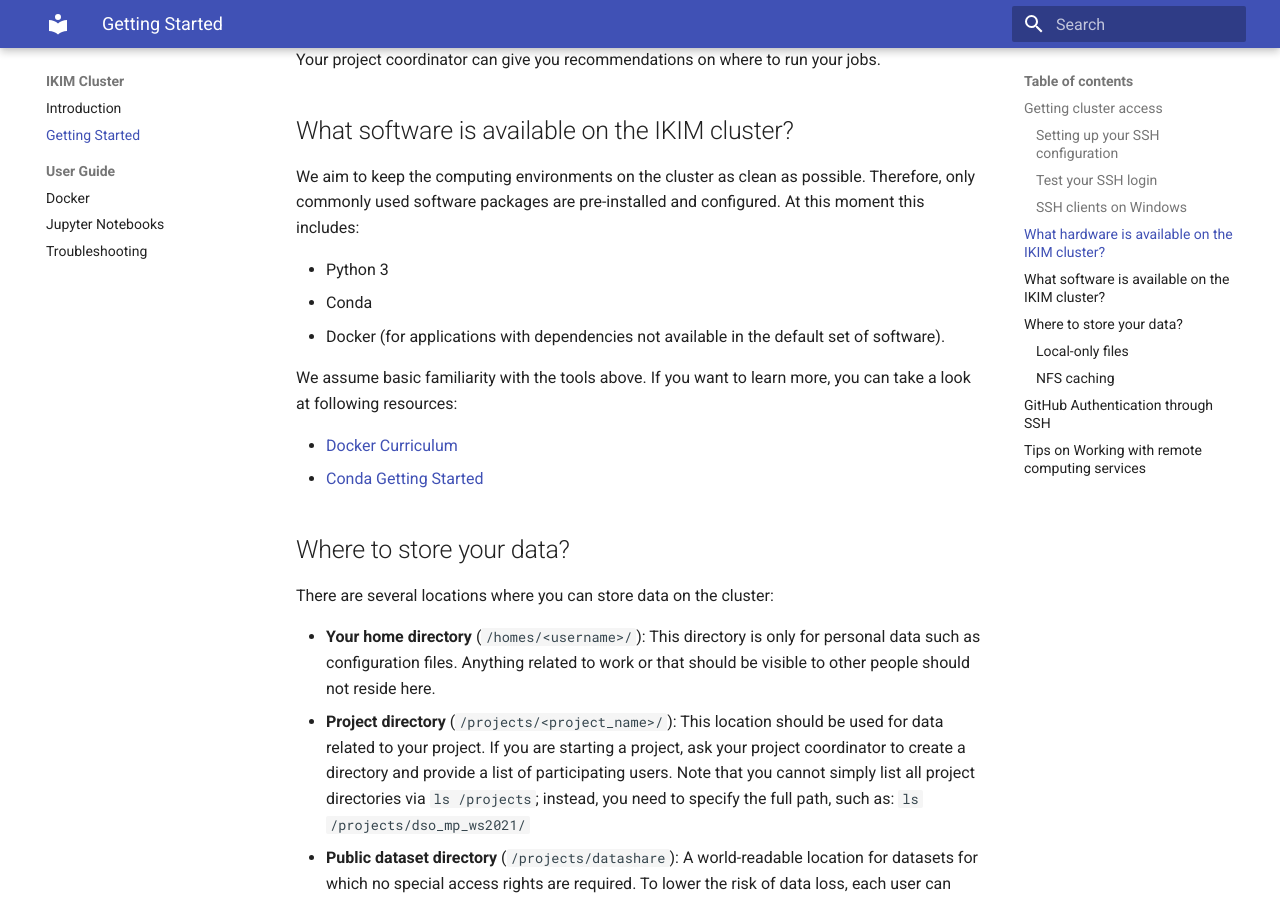
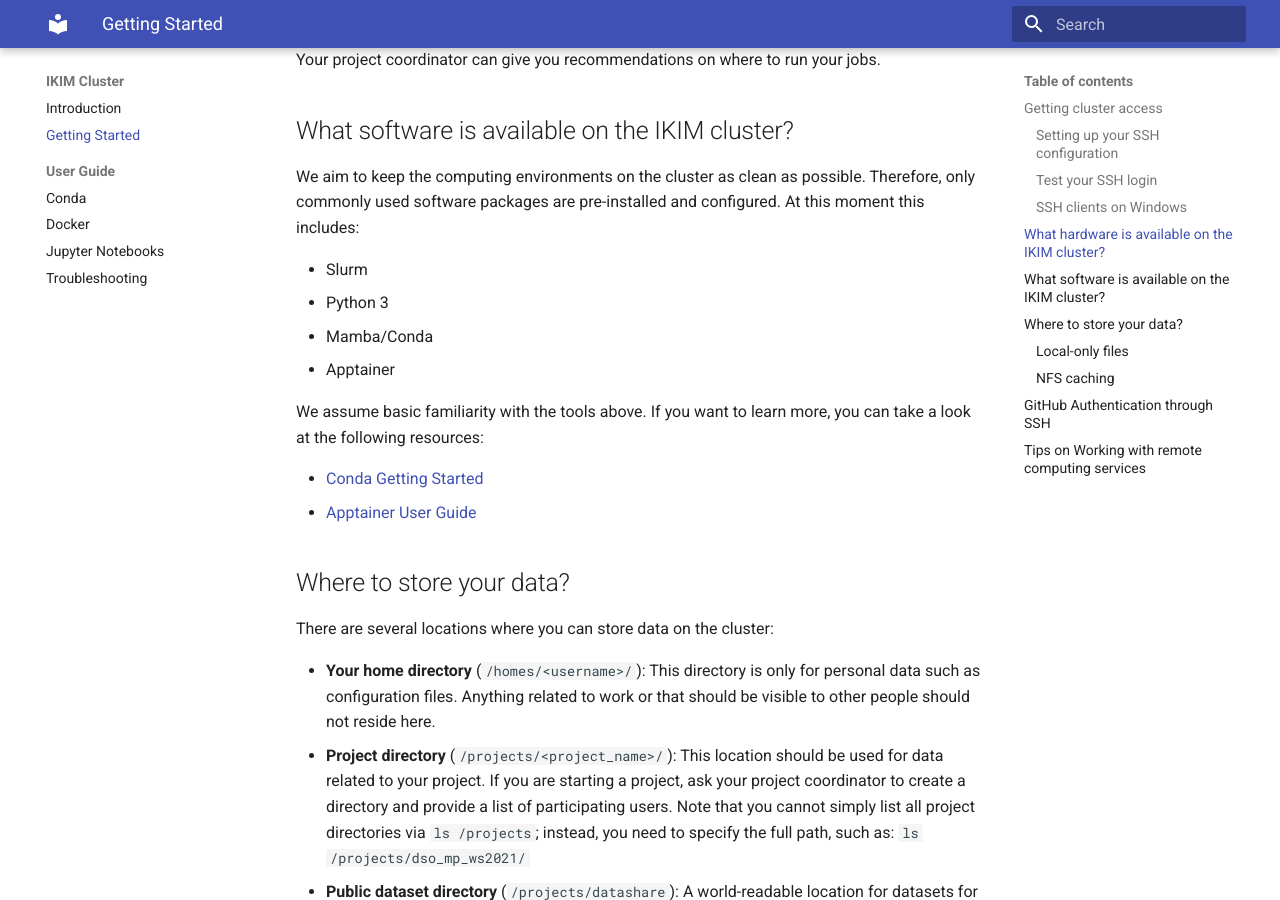
Before and after one commit to IKIM-Essen/ClusterDocs, an MkDocs documentation site: the page built from docs/getting-started.md, in a window 1280 px wide and 900 px high, scrolled down 2627 px. Built offline with MkDocs 1.6.1 and Material for MkDocs 9.7.7, drawn with Linux system fonts in a browser that asks for light colours.

Commit message:
Add a page about using conda with slurm. (#12)

```diff
--- a/docs/getting-started.md
+++ b/docs/getting-started.md
@@ -144,14 +144,15 @@ Your project coordinator can give you recommendations on where to run your jobs.
 
 We aim to keep the computing environments on the cluster as clean as possible. Therefore, only commonly used software packages are pre-installed and configured. At this moment this includes:
 
+- Slurm
 - Python 3
-- Conda
-- Docker (for applications with dependencies not available in the default set of software).
+- Mamba/Conda
+- Apptainer
 
-We assume basic familiarity with the tools above. If you want to learn more, you can take a look at following resources:
+We assume basic familiarity with the tools above. If you want to learn more, you can take a look at the following resources:
 
-- [Docker Curriculum](https://docker-curriculum.com)
 - [Conda Getting Started](https://docs.conda.io/projects/conda/en/latest/user-guide/getting-started.html#managing-conda)
+- [Apptainer User Guide](https://apptainer.org/docs/user/main/index.html)
 
 ## Where to store your data?
 
--- a/mkdocs.yml
+++ b/mkdocs.yml
@@ -17,6 +17,7 @@ nav:
   - Introduction: index.md
   - Getting Started: getting-started.md
   - User Guide:
+     - Conda: conda.md
      - Docker: docker.md
      - Jupyter Notebooks: jupyter.md
      - Troubleshooting: troubleshooting.md
```
Also changed, not shown: docs/conda.md (added, +48 -0 lines).
